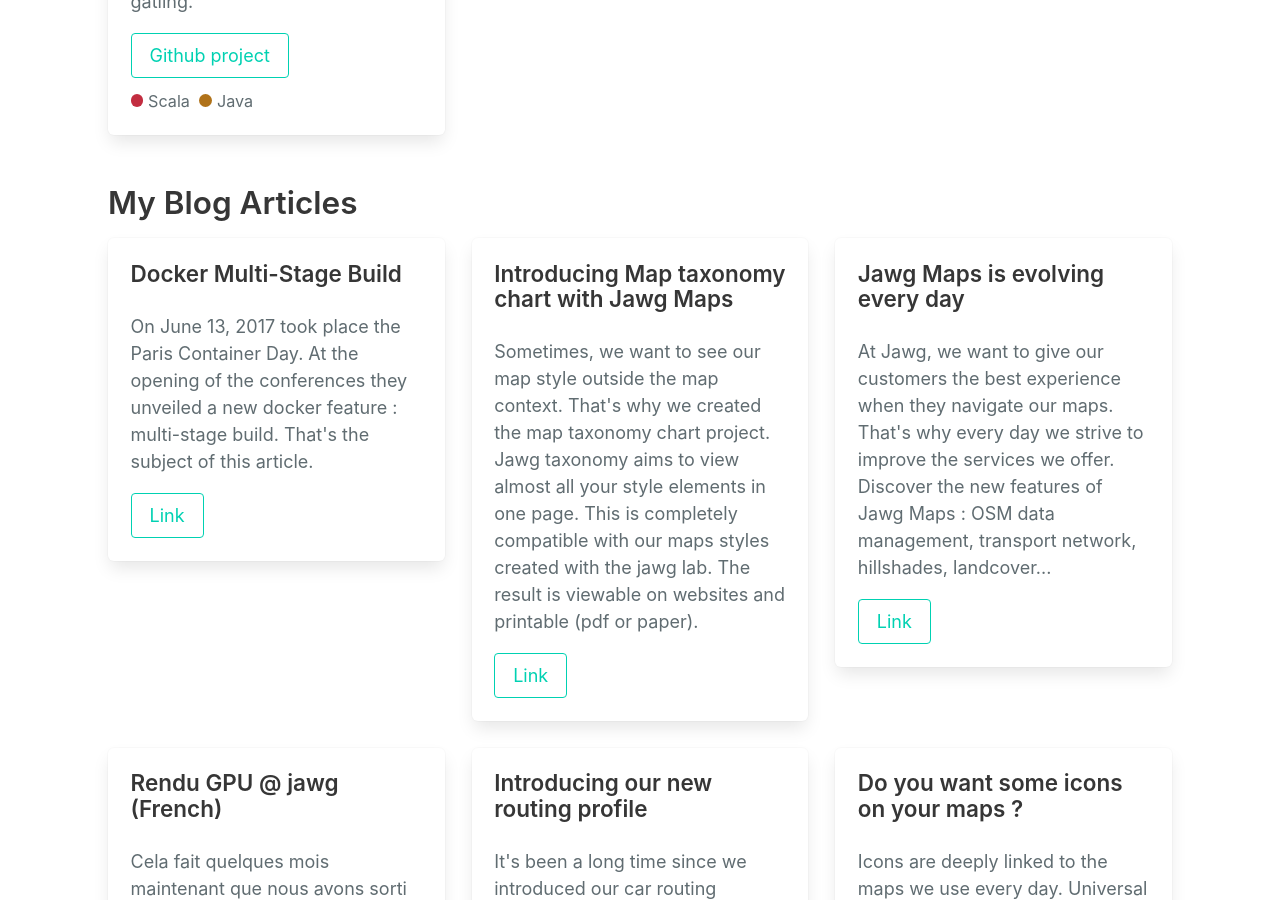
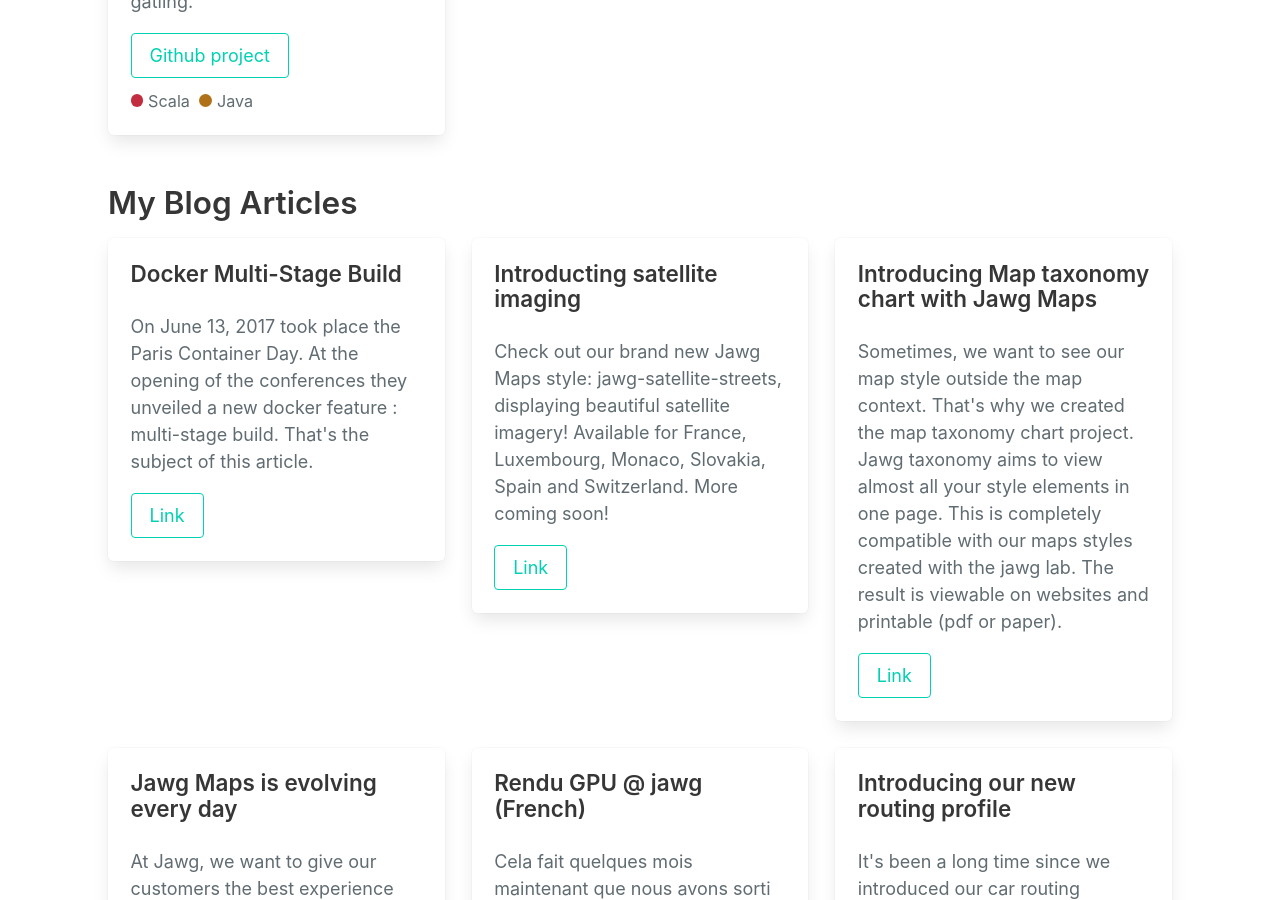
Before and after one commit to Joxit/joxit.github.io, a Jekyll site: the page built from index.md, in a window 1280 px wide and 900 px high, scrolled down 3681 px. Built offline with Jekyll 4.4.1, drawn with Linux system fonts in a browser that asks for light colours; our own code applies the rules of GitHub Pages for plain Markdown files.

Commit message:
feat: add satellite blog post

```diff
--- a/_data/projects.yml
+++ b/_data/projects.yml
@@ -98,6 +98,10 @@
     description: |-
       On June 13, 2017 took place the Paris Container Day. At the opening of the conferences they unveiled a new docker feature : multi-stage build. That's the subject of this article.
     link: https://blog.jawg.io/docker-multi-stage-build/
+  - name: Introducting satellite imaging
+    description: |-
+      Check out our brand new Jawg Maps style: jawg-satellite-streets, displaying beautiful satellite imagery! Available for France, Luxembourg, Monaco, Slovakia, Spain and Switzerland. More coming soon!
+    link: https://blog.jawg.io/satellite-imaging/
   - name: Introducing Map taxonomy chart with Jawg Maps
     description: |-
       Sometimes, we want to see our map style outside the map context. That's why we created the map taxonomy chart project. Jawg taxonomy aims to view almost all your style elements in one page. This is completely compatible with our maps styles created with the jawg lab. The result is viewable on websites and printable (pdf or paper).
```
